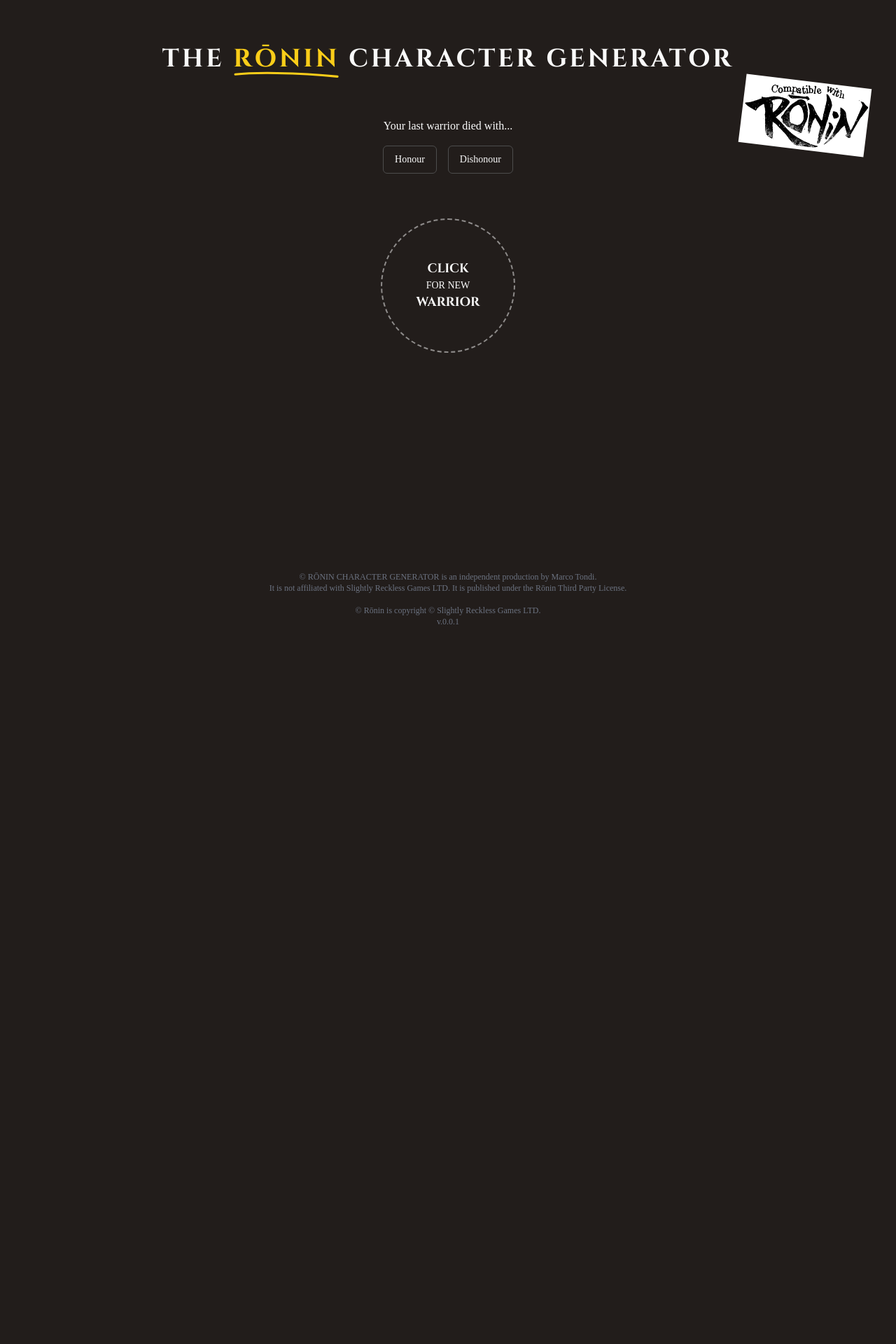
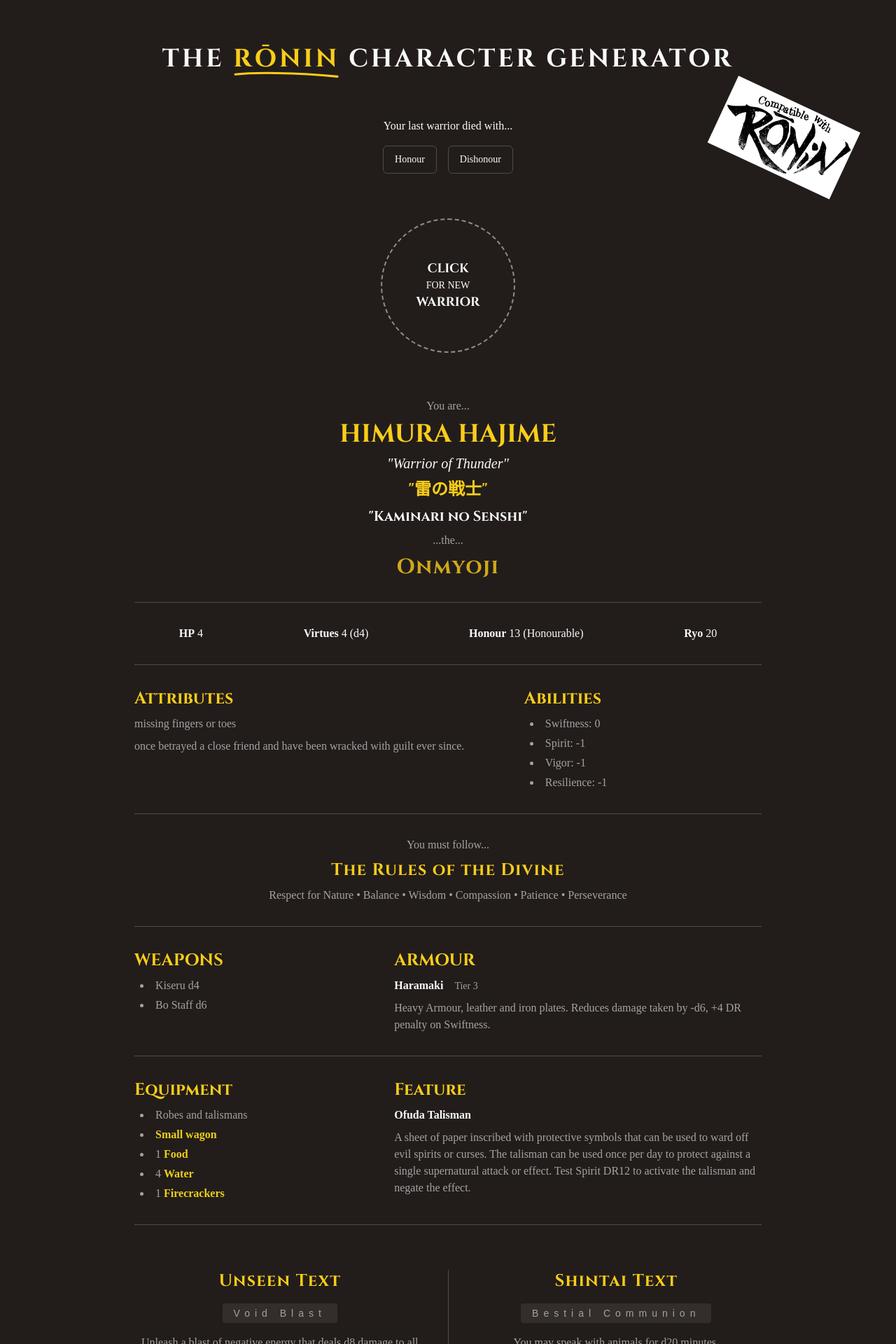
Before and after one commit to marcotondi/ronin-character-generator, a Next.js app: page / in a window 1280 px wide. Shown: the top 1920 px of the page at 70% size. Before the commit the page ends 912 px from the top, so only its background shows below. Built offline with nearby package versions, Linux system fonts and the light colour scheme; a web font is replaced by a local one.

Commit message:
fix graphics

```diff
--- a/src/app/globals.css
+++ b/src/app/globals.css
@@ -90,11 +90,11 @@
 /* Immagine Ronin in alto a destra, ruotata */
 .ronin-img-topright {
   position: absolute;
-  top: 75px;
-  right: 40px;
-  width: 180px;
-  height: 180px;
+  top: 18vh;         /* 5% dell'altezza della viewport */
+  right: 5vw;       /* 3% della larghezza della viewport */
+  width: 15vw;      /* 15% della larghezza della viewport */
+  height: auto;     /* Mantieni le proporzioni */
   object-fit: contain;
-  transform: rotate(7deg);
+  transform: rotate(25deg);
   z-index: 10;
 }
--- a/src/app/page.tsx
+++ b/src/app/page.tsx
@@ -2,24 +2,13 @@
 
 import { Button } from "@/components/ui/button";
 import { Separator } from "@/components/ui/separator";
-import { useState } from "react";
+import { useState, useEffect } from "react";
 import {
   generateCharacter,
 } from "@/lib/character-generator";
 import { Character } from "@/lib/character-generator/types";
 
-const AttributeItem = ({
-  name,
-  description,
-}: {
-  name: string;
-  description: string;
-}) => (
-  <div className="py-2">
-    <p className="font-semibold">{name}</p>
-    <p className="text-sm text-muted-foreground">{description}</p>
-  </div>
-);
+
 
 export default function Home() {
   const [lastDeath, setLastDeath] = useState<"honour" | "dishonour" | null>(
@@ -31,6 +20,11 @@
     const newCharacter = generateCharacter();
     setCharacter(newCharacter);
   };
+
+  useEffect(() => {
+    // Generate a character on initial load
+    handleGenerate();
+  }, []);
 
   return (
     <div className="min-h-screen bg-background text-foreground font-body p-4 sm:p-6 md:p-8">
@@ -61,6 +55,7 @@
 
         <div className="text-center space-y-4">
           <p>Your last warrior died with...</p>
+
           <div className="flex justify-center gap-4">
             <Button
               variant={lastDeath === "honour" ? "default" : "outline"}
@@ -78,6 +73,7 @@
             >
               Dishonour
             </Button>
+
           </div>
         </div>
 
@@ -119,11 +115,11 @@
 
             <div className="flex justify-around items-center text-center flex-wrap gap-4 text-sm sm:text-base">
               <p>
-                <span className="font-bold">HP</span> {character.hitPoints}
+                <span className="font-bold">HP</span> <span className="">{character.hitPoints}</span>
               </p>
               <p>
                 <span className="font-bold">Virtues</span>{" "}
-                {character.virtues} (d{character.virtuesDice})
+                {character.virtues} ({character.virtuesDice})
               </p>
               <p>
                 <span className="font-bold">Honour</span> {character.honor} (
@@ -183,7 +179,7 @@
                 <ul className="list-disc list-inside space-y-1 pl-2 text-muted-foreground">
                   {character.classWeapons.map((weapon, index) => (
                     <li key={index}>
-                      {weapon.name} d{weapon.damage}
+                      {weapon.name} {weapon.damage}
                     </li>
                   ))}
                 </ul>
@@ -229,38 +225,47 @@
             </div>
 
             {(character.unseenText || character.shintaiText) && (
-              <>
-                <Separator className="my-8" />
-                <div className="text-center space-y-4 py-8">
+            <>
+              <Separator className="my-8" />
+              <div className="py-8 flex justify-center">
+                <div className="flex w-full max-w-4xl items-start gap-8">
                   {character.unseenText && (
-                    <>
+                    <div className="flex-1 space-y-4 text-center">
+                      <h3 className="text-2xl font-headline font-bold text-primary tracking-wider">
+                        Unseen Text
+                      </h3>
                       <p className="font-special text-muted-foreground text-sm tracking-[0.5em] bg-stone-700/50 rounded-sm px-4 py-1 inline-block">
-                        Unseen Text
+                        {character.unseenText.title}
                       </p>
-                      <h3 className="text-2xl font-headline font-bold text-primary tracking-wider">
-                        {character.unseenText.name}
-                      </h3>
                       <p className="text-muted-foreground">
                         {character.unseenText.description}
                       </p>
-                    </>
+                    </div>
                   )}
+
+                  {/* Linea verticale di separazione */}
+                  {character.unseenText && character.shintaiText && (
+                    <div className="w-px bg-border h-auto self-stretch" />
+                  )}
+
                   {character.shintaiText && (
-                    <>
+                    <div className="flex-1 space-y-4 text-center">
+                      <h3 className="text-2xl font-headline font-bold text-primary tracking-wider">
+                        Shintai Text
+                      </h3>
                       <p className="font-special text-muted-foreground text-sm tracking-[0.5em] bg-stone-700/50 rounded-sm px-4 py-1 inline-block">
-                        Shintai Text
+                        {character.shintaiText.title}
                       </p>
-                      <h3 className="text-2xl font-headline font-bold text-primary tracking-wider">
-                        {character.shintaiText.name}
-                      </h3>
                       <p className="text-muted-foreground">
                         {character.shintaiText.description}
                       </p>
-                    </>
+                    </div>
                   )}
                 </div>
-              </>
-            )}
+              </div>
+            </>
+          )}
+
 
             <div className="text-center pb-8">
               <Button
--- a/src/lib/character-generator/index.ts
+++ b/src/lib/character-generator/index.ts
@@ -25,6 +25,7 @@
 export function generateCharacter(): Character {
     const selectedClass = getRandomItem(classes);
     const classMods = classFeatures[selectedClass].modifiers;
+    console.log("Selected class:", selectedClass);
     const firstName = getRandomItem(firstNames);
     const lastName = getRandomItem(lastNames);
     const nickName = getRandomItem(nickNames);
@@ -43,7 +44,7 @@
     const randomCarry = rollForEquipment(carryMap, selectedClass);
     equipment.push(randomCarry);
 
-    const randomEquipmentRoll = rollDice(1, equipmentMap.size);
+    // const randomEquipmentRoll = rollDice(1, equipmentMap.size);
     const randomEquipment = rollForEquipment(equipmentMap, selectedClass);
     const texts: (UnseenText | ShintaiText)[] = [];
     const food = rollDice(1, 4);
```
